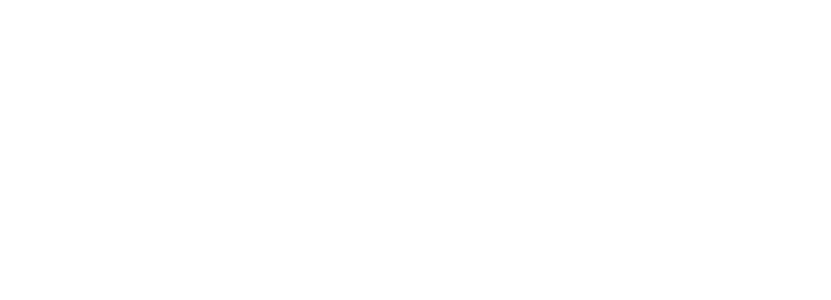
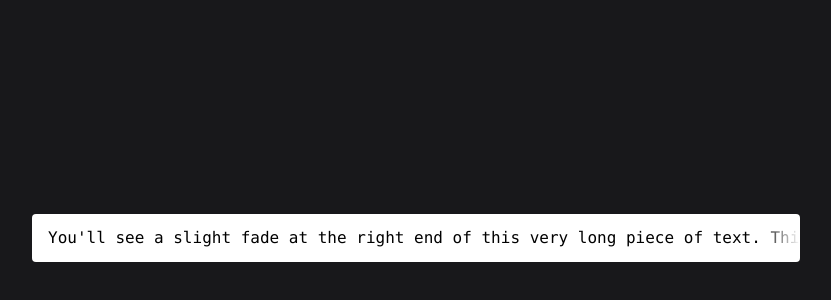
Before and after one commit to ajitid/exploring-interactions, a React (Vite) app: page /indicate-more-text-by-fade in a window 1280 px wide. Shown: the part 162-462 px from the top of the page, without its empty margins (224-1055 px from the left). Built offline with nearby package versions, Linux system fonts and the light colour scheme.

Commit message:
feat: add "indicate more text by fade"

```diff
--- a/src/pages/app.tsx
+++ b/src/pages/app.tsx
@@ -6,6 +6,7 @@
 import { BB10TextTransition } from "./bb10-text-transition/bb10-text-transition";
 import { TextShimmer } from "./text-shimmer/text-shimmer";
 import { SegmentedControlDemo } from "./segment-control";
+import { IndicateMoreTextByFade } from "./indicate-more-text-by-fade/indicate-more-text-by-fade";
 
 export function App() {
   return (
@@ -20,6 +21,7 @@
         <Route path="/bb10-text-transition" component={BB10TextTransition} />
         <Route path="/text-shimmer" component={TextShimmer} />
         <Route path="/segmented-control" component={SegmentedControlDemo} />
+        <Route path="/indicate-more-text-by-fade" component={IndicateMoreTextByFade} />
         <Route path="/pg" component={Playground} />
       </main>
     </div>
@@ -42,8 +44,8 @@
       <PageLink
         text="Using fade to indicate there's more text"
         link="/indicate-more-text-by-fade"
-        // see code blocks in your posts
       />
+      <PageLink text="Image outside bounds" link="/image-outside-bounds" />
       <PageLink
         text="Slide+crossfade"
         link="/slide+crossfade"
--- a/src/pages/bb10-text-transition/bb10-text-transition.tsx
+++ b/src/pages/bb10-text-transition/bb10-text-transition.tsx
@@ -68,6 +68,7 @@
           className="overflow-hidden mt-6"
         >
           <div className="inline-block whitespace-nowrap" ref={titleRef}>
+            {/* eslint-disable-next-line @typescript-eslint/no-non-null-assertion */}
             {texts[textIndex]!.title}
           </div>
         </motion.div>
@@ -77,7 +78,8 @@
           transition={springConfig}
         >
           <div className="inline-block whitespace-nowrap" ref={infoRef}>
-            {texts[textIndex].info}
+            {/* eslint-disable-next-line @typescript-eslint/no-non-null-assertion */}
+            {texts[textIndex]!.info}
           </div>
         </motion.div>
       </div>
--- /dev/null
+++ b/src/pages/indicate-more-text-by-fade/indicate-more-text-by-fade.module.css
@@ -0,0 +1,13 @@
+.code-block {
+  @apply my-2 rounded overflow-hidden bg-white text-base;
+}
+
+.code-block pre {
+  @apply overflow-auto;
+  mask-image: linear-gradient(to right, black calc(100% - 40px), transparent 100%);
+  scrollbar-width: thin;
+}
+
+.code-block code {
+  @apply inline-block px-4 py-3;
+}
--- /dev/null
+++ b/src/pages/indicate-more-text-by-fade/indicate-more-text-by-fade.tsx
@@ -0,0 +1,21 @@
+import css from "./indicate-more-text-by-fade.module.css";
+
+// Related: scroll-padding-block https://twitter.com/pacocoursey/status/1630425455235940352?s=20
+
+export const IndicateMoreTextByFade = () => {
+  return (
+    <div className="min-h-screen flex flex-center bg-zinc-900">
+      <div className="max-w-3xl">
+        <div className={css["code-block"]}>
+          <pre>
+            <code>
+              You'll see a slight fade at the right end of this very long piece of text. This
+              denotes that there's more content that you could scroll to. This fade width is equal
+              or less than padding width.
+            </code>
+          </pre>
+        </div>
+      </div>
+    </div>
+  );
+};
--- a/src/pages/segment-control.tsx
+++ b/src/pages/segment-control.tsx
@@ -10,6 +10,9 @@
 
 // https://m3.material.io/components/segmented-buttons/overview
 // https://developer.apple.com/design/human-interface-guidelines/segmented-controls
+
+// Related: note that we didn't require a refmap (mulitple refs) in this file, but if we did, we could track them using this way:
+// https://github.com/pmndrs/react-spring/blob/main/demo/src/sandboxes/notification-hub/src/App.tsx#L31
 
 import { cloneElement, useState, Children } from "react";
 import cn from "clsx";
@@ -50,9 +53,6 @@
 
 const SegmentedControl = (props: SegmentedControlProps) => {
   // find the selected button so we can attach ref to it
-  //
-  // note that we didn't require a refmap (mulitple refs) here, but we did, we could track them using this way:
-  // https://github.com/pmndrs/react-spring/blob/main/demo/src/sandboxes/notification-hub/src/App.tsx#L31
   const selectedRef = useRef<HTMLLIElement>(null);
   const selectedIndex = Children.toArray(props.children).findIndex((child) => {
     const typedChild = child as unknown as ReactElement<SegmentedControlButtonProps>;
```
